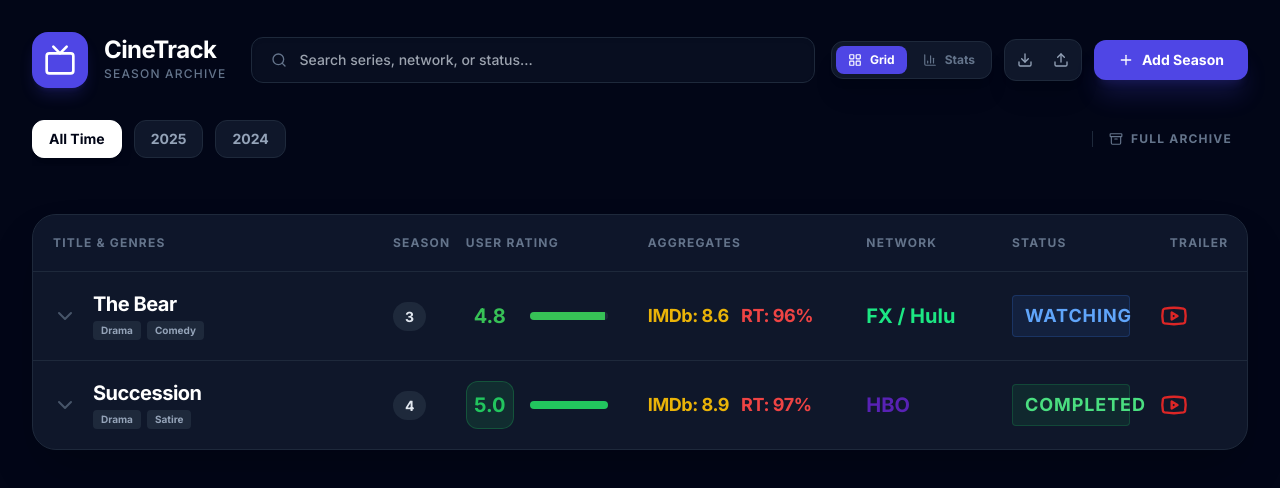
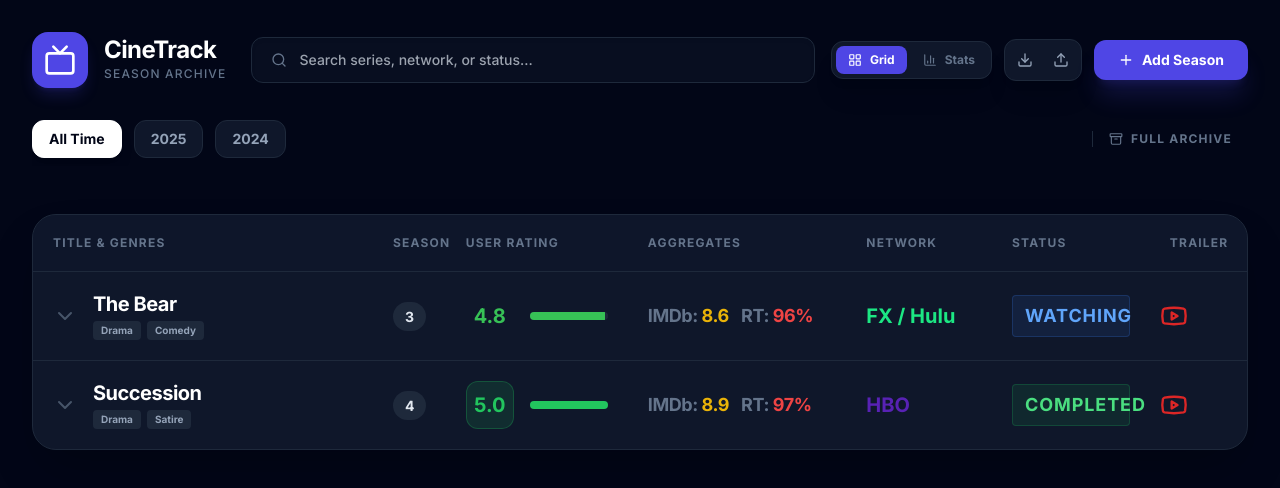
Before and after one commit to muzaroni/cinetrack, a React (Vite) app: page / in a window 1280 px wide. Shown: the top 488 px of the page. Built offline with nearby package versions, Linux system fonts and the light colour scheme; no server answers.

Commit message:
feat: Improve rating display and styling
Restructure how ratings are displayed in the TV show dashboard. The label is now styled with a muted color, while the rating value retains its original color. This enhances readability and visual hierarchy.

```diff
--- a/App.tsx
+++ b/App.tsx
@@ -320,9 +320,10 @@
                                       target="_blank"
                                       rel="noreferrer"
                                       onClick={e => e.stopPropagation()}
-                                      className={`${rating.color} hover:underline truncate`}
+                                      className="hover:underline truncate"
                                     >
-                                      {rating.label}: {rating.value}
+                                      <span className="text-slate-500">{rating.label}: </span>
+                                      <span className={rating.color}>{rating.value}</span>
                                     </a>
                                   ))}
                                </div>
```
